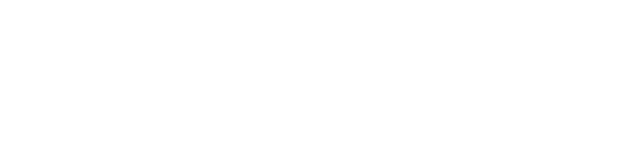
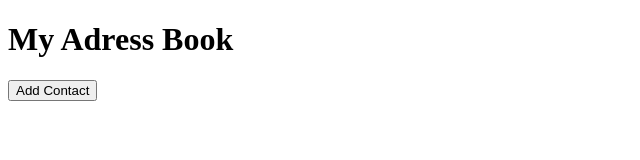
Before and after one commit to johanperjulius1/adressbook_challenge_september, a website: page src/index.html in a window 1280 px wide. Shown: the whole page, without its empty margins (0-640 px from the left). Drawn offline with Linux system fonts and the light colour scheme.

Commit message:
I am adding a test looking for an element by the id of add-contact, a  h1 saying my adress book, a title saying adress book challenge and a button with an id of add-contact. The test is not passing until i am adding the element.

```diff
--- a/src/index.html
+++ b/src/index.html
@@ -6,6 +6,8 @@
   <title>Document</title>
 </head>
 <body>
+  <h1>My Adress Book</h1>
+  <button id="add-contact"> Add Contact</button>
 
 </body>
 </html>
```
Also changed, not shown: cypress/integration/userCanCreateAContact.feature.js (+1 -0 lines).
